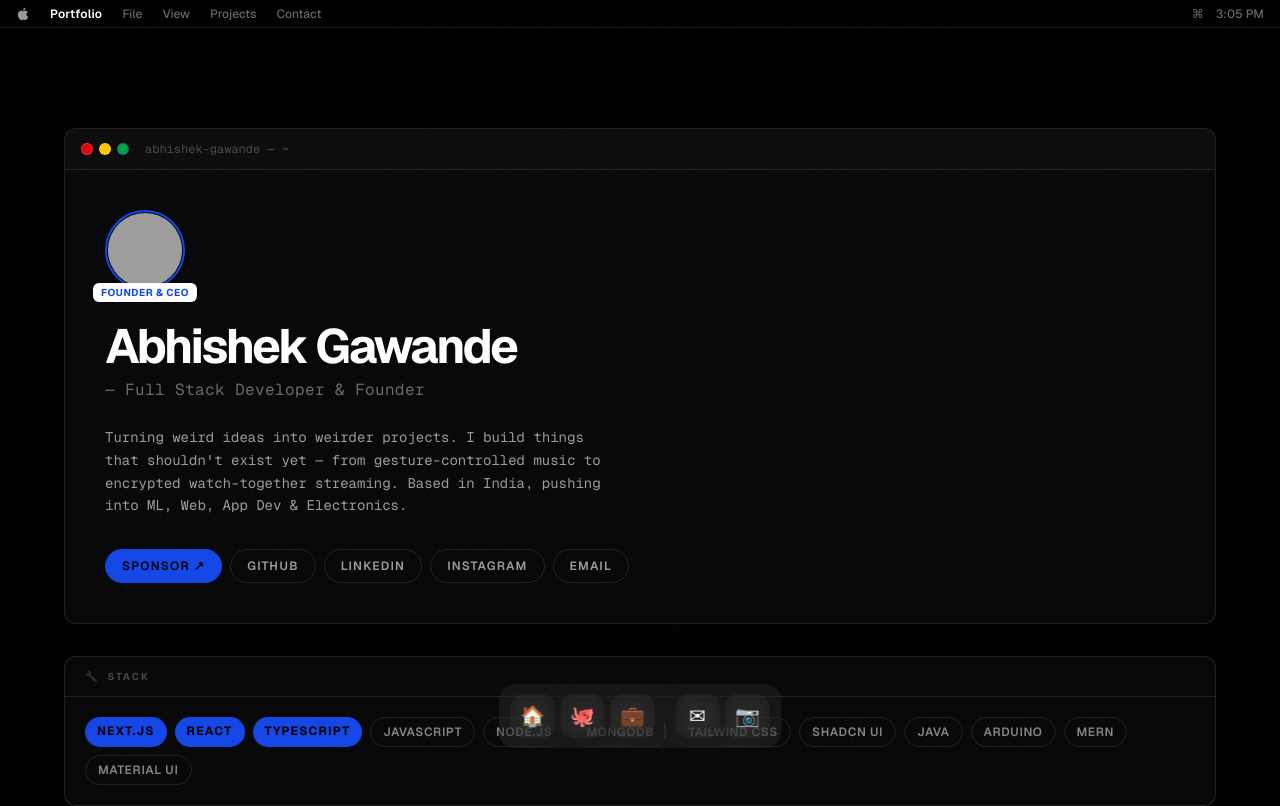
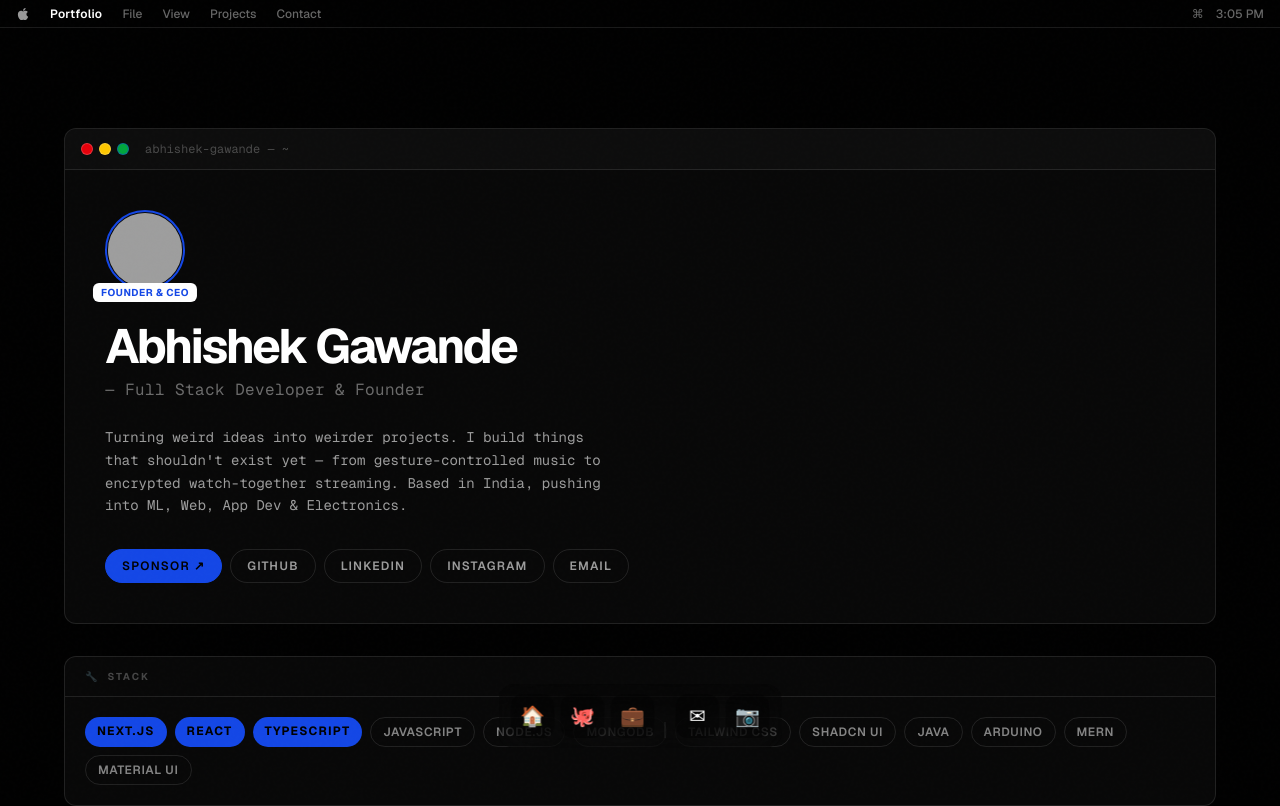
Before and after one commit to gawandeabhishek/abhishek-gawande, a Next.js app: page / in a window 1280 px wide. Shown: the top 806 px of the page. Built offline with nearby package versions, Linux system fonts and the light colour scheme; grey boxes are pictures that could not be loaded.

Commit message:
Change dock background color to black with blur effect

```diff
--- a/src/components/dock/page.tsx
+++ b/src/components/dock/page.tsx
@@ -10,7 +10,7 @@ const dockItems = [
 export default function Dock() {
   return (
     <div className="fixed bottom-5 left-1/2 -translate-x-1/2 z-50">
-      <div className="flex items-end gap-1.5 bg-white/5 backdrop-blur-xl  rounded-2xl px-3 py-2.5">
+      <div className="flex items-end gap-1.5 bg-black/30 backdrop-blur-xl rounded-2xl px-3 py-2.5">
         {dockItems.map((item, i) =>
           item === null ? (
             <div key={`sep-${i}`} className="w-px h-full py-2 bg-white/10 mx-1" />
@@ -21,7 +21,7 @@ export default function Dock() {
               target="_blank"
               rel="noopener noreferrer"
               title={item.title}
-              className="w-11 h-11 rounded-xl bg-white/2 backdrop-blur-sm flex items-center justify-center text-xl
+              className="w-11 h-11 rounded-xl bg-black/30 backdrop-blur-xl flex items-center justify-center text-xl
                 hover:-translate-y-4 hover:scale-110 hover:bg-blue-700/10
                 transition-all duration-150 ease-out"
             >
```
